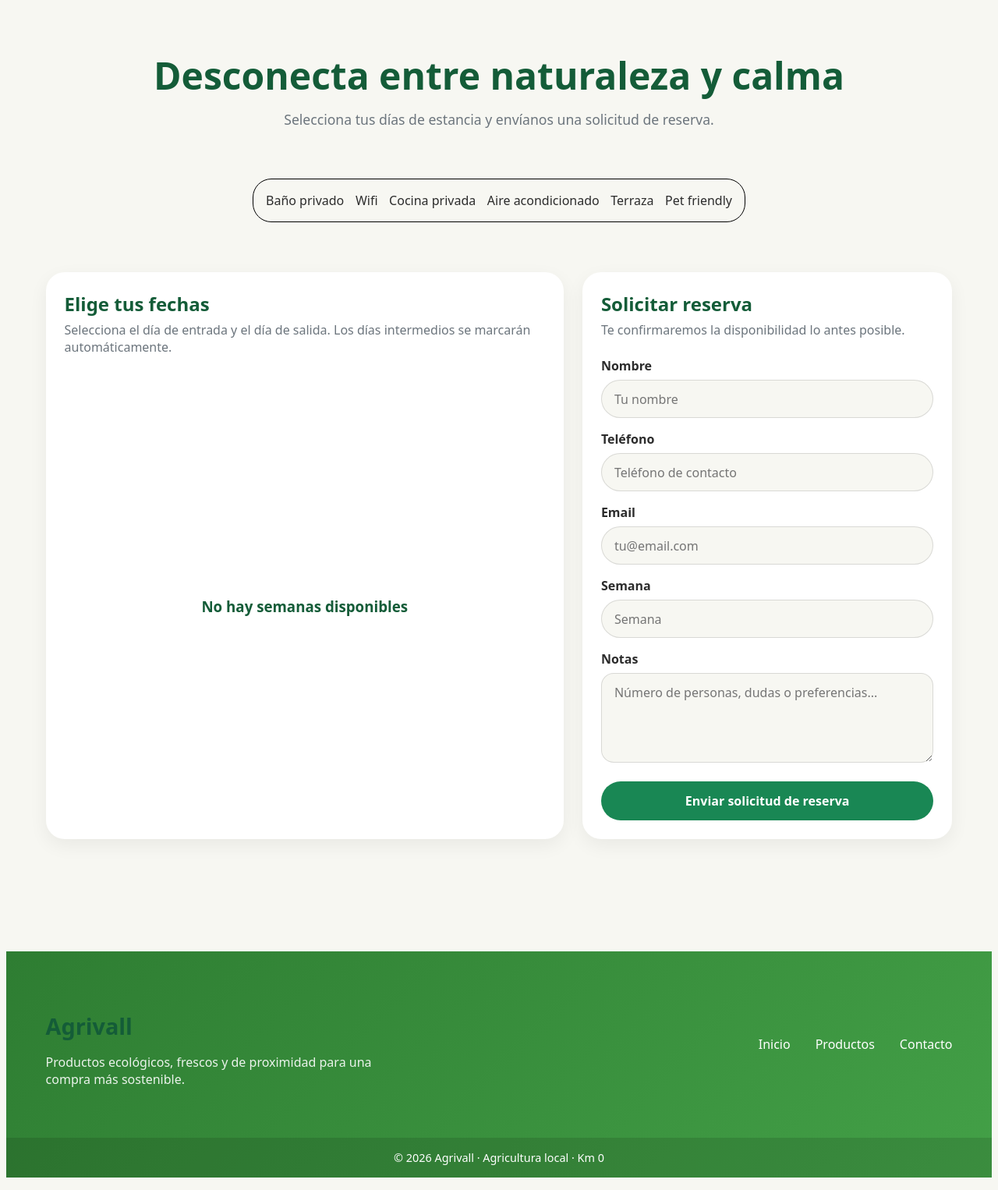
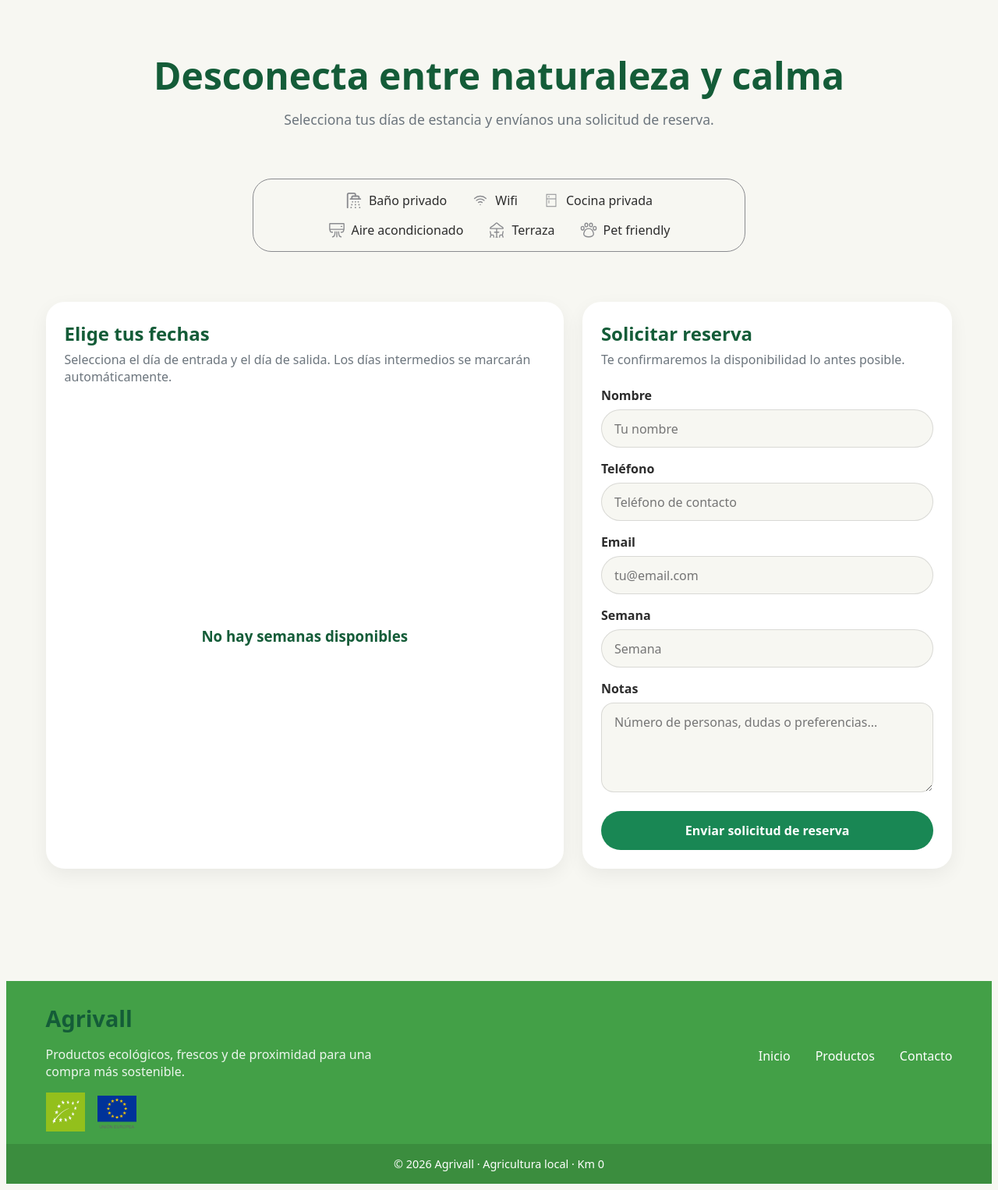
Before and after one commit to mtorpo/django-agrivall, a Django app: page /casilla/ in a window 1280 px wide. Shown: the part 84-1610 px from the top of the page at 78% size. Run offline with Django 5.2, Linux system fonts and the light colour scheme; data that the repository does not hold is empty.

Commit message:
government labels and casilla icons

```diff
--- a/agrivall/static/css/casilla.css
+++ b/agrivall/static/css/casilla.css
@@ -220,11 +220,11 @@
 
 
 
-/* CARACTERISTICAS */
+/* CARACTERISTICAS CASILLA */
 
 
 .caracteristicas {
-    border: solid 1px black;
+    border: solid 1px #8a8b8f;
     border-radius: var(--border-radius);
     margin: 2rem auto;
     width: 50%;
@@ -237,4 +237,31 @@
     list-style: none;
     display: flex;
     justify-content: space-between;
+    margin-left: 2rem;
+    margin-right: 2rem;
 }
+
+/* ICONOS CARACTERISTICAS */
+.caracteristicas ul {
+    list-style: none;
+    padding: 0;
+    margin: 0;
+
+    display: flex;
+    /* pantalla grande en fila y en pequeñas en varias */
+    flex-wrap: wrap;
+    justify-content: center;
+    gap: 1rem 2rem;
+}
+
+.caracteristicas li {
+    display: flex;
+    align-items: center;
+    gap: 0.5rem;
+    white-space: nowrap;
+}
+
+.icono-features {
+    width: 22px;
+    height: 22px;
+}
--- a/agrivall/static/css/footer.css
+++ b/agrivall/static/css/footer.css
@@ -2,11 +2,7 @@
     width: 100%;
     margin-top: 5rem;
 
-    background: linear-gradient(
-        135deg,
-        #2e7d32,
-        #43a047
-    );
+    background: #43a047;
 
     color: white;
 }
@@ -15,7 +11,7 @@
     width: min(1200px, 92%);
     margin: auto;
 
-    padding: 3rem 0;
+    padding: 0 0 1rem 0;
 
     display: flex;
     justify-content: space-between;
@@ -59,3 +55,10 @@
 
     font-size: .9rem;
 }
+
+/* SELLOS, IMÁGENES */
+
+.footer-brand .sellos {
+    display: flex;
+    gap: 1rem;
+}
--- a/agrivall/templates/casilla.html
+++ b/agrivall/templates/casilla.html
@@ -34,12 +34,30 @@
 
     <section class="caracteristicas">
         <ul>
-            <li>Baño privado</li>
-            <li>Wifi</li>
-            <li>Cocina privada</li>
-            <li>Aire acondicionado</li>
-            <li>Terraza</li>
-            <li>Pet friendly</li>
+            <li>
+                <img src="{% static "icons/shower.svg" %}" class="icono-features" alt="Baño privado"/>
+                <span>Baño privado</span>
+            </li>
+            <li>
+                <img src="{% static "icons/wifi.svg" %}" class="icono-features" alt="Wifi"/>
+                <span>Wifi</span>
+            </li>
+            <li>
+                <img src="{% static "icons/kitchen-outline-sharp.svg" %}" class="icono-features" alt="Cocina privada"/>
+                <span>Cocina privada</span>
+            </li>
+            <li>
+                <img src="{% static "icons/air-conditioner.svg" %}" class="icono-features" alt="Aire acondicionado"/>
+                <span>Aire acondicionado</span>
+            </li>
+            <li>
+                <img src="{% static "icons/terrace.svg" %}" class="icono-features" alt="Terraza"/>
+                <span>Terraza</span>
+            </li>
+            <li>
+                <img src="{% static "icons/pet-paw.svg" %}" class="icono-features" alt="Pet friendly"/>
+                <span>Pet friendly</span>
+            </li>
         </ul>
     </section>
 
--- a/agrivall/templates/partials/footer.html
+++ b/agrivall/templates/partials/footer.html
@@ -1,13 +1,29 @@
+{% load static %}
 <footer class="footer">
 
     <div class="footer-content">
 
         <div class="footer-brand">
+
             <h3>Agrivall</h3>
 
             <p>
                 Productos ecológicos, frescos y de proximidad para una compra más sostenible.
             </p>
+            <div class="sellos">
+                <img
+                    src="{% static "images/eu-organic-logo.png" %}"
+                    class="img-fluid rounded-top"
+                    alt=""
+                    style="width:50px; height: 50px;"
+                />
+                <img
+                    src="{% static "images/ue-union-europea.svg" %}"
+                    class="img-fluid rounded-top"
+                    alt=""
+                    style="width:50px; height: 50px;"
+                />
+            </div>
         </div>
 
         <div class="footer-links">
--- a/agrivall/templates/partials/nav.html
+++ b/agrivall/templates/partials/nav.html
@@ -61,7 +61,7 @@
 
                     <a href="{% url 'checkout' %}" class="nav-cart">
                         <img
-                            src="{% static 'images/shopping-basket.svg' %}"
+                            src="{% static 'icons/shopping-basket.svg' %}"
                             alt="Cesta"
                             class="cart-icon"
                         >
```
Also changed, not shown: agrivall/static/icons/air-conditioner.svg (added), agrivall/static/icons/kitchen-outline-sharp.svg (added), agrivall/static/icons/pet-paw.svg (added), agrivall/static/icons/shopping-basket.svg (renamed from agrivall/static/images/shopping-basket.svg), agrivall/static/icons/shower.svg (added), agrivall/static/icons/terrace.svg (added), agrivall/static/icons/wifi.svg (added), agrivall/static/images/ue-union-europea.svg (added).
